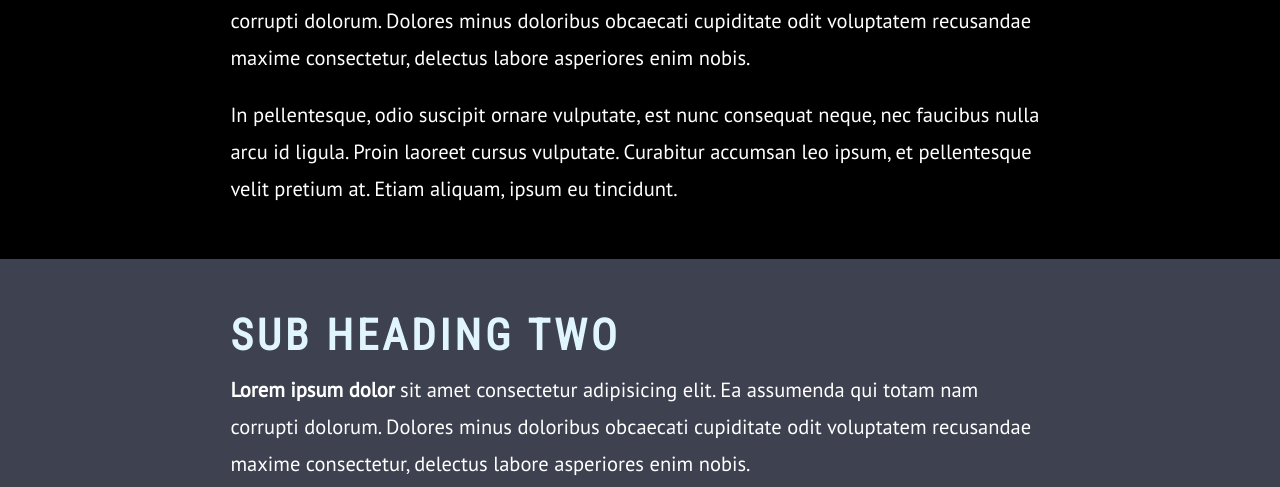
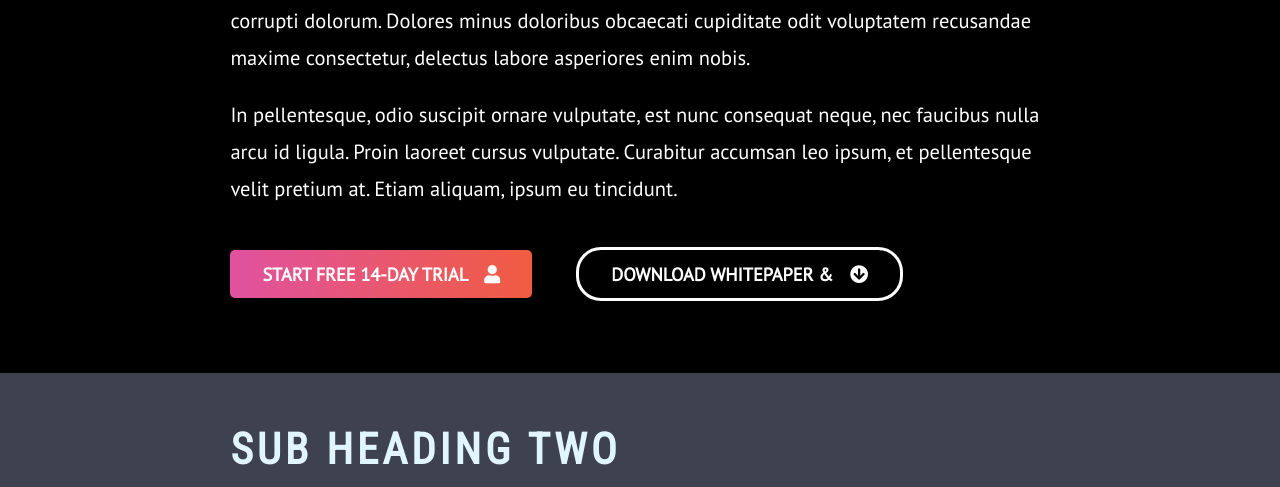
Before and after one commit to kerstie/kerstie.github.io, a plain HTML site: page page-11.html in a window 1280 px wide. Shown: the part 568-1055 px from the top of the page. Drawn offline with Linux system fonts and the light colour scheme.

Commit message:
button with icon

```diff
--- a/page-11.html
+++ b/page-11.html
@@ -14,6 +14,9 @@
 <link href="https://fonts.googleapis.com/css2?family=Roboto+Condensed&display=swap" rel="stylesheet">
 <link href="https://fonts.googleapis.com/css2?family=PT+Sans&display=swap" rel="stylesheet">
 
+<!-- Link to icons for Font Awesome 5 -->
+<link href="https://cdnjs.cloudflare.com/ajax/libs/font-awesome/5.14.0/css/all.min.css" rel="stylesheet" integrity="sha512-1PKOgIY59xJ8Co8+NE6FZ+LOAZKjy+KY8iq0G4B3CyeY6wYHN3yt9PW0XpSriVlkMXe40PTKnXrLnZ9+fkDaog==" crossorigin="anonymous">
+
 </head>
 
 <body>
@@ -29,6 +32,11 @@
         <p><b>Lorem ipsum dolor</b> sit amet consectetur adipisicing elit. Ea assumenda qui totam nam corrupti dolorum. Dolores minus doloribus obcaecati cupiditate odit voluptatem recusandae maxime consectetur, delectus labore asperiores enim nobis.</p>
 
         <p>In pellentesque, odio suscipit ornare vulputate, est nunc consequat neque, nec faucibus nulla arcu id ligula. Proin laoreet cursus vulputate. Curabitur accumsan leo ipsum, et pellentesque velit pretium at. Etiam aliquam, ipsum eu tincidunt.</p>
+
+        <a href="#" class="btn-solid btn-soft">Start free 14-day trial <i class="fas fa-user"></i></a>
+
+        <a href="#" class="btn-ghost btn-rounded">Download Whitepaper & <i class="fas fa-arrow-circle-down"></i></a>
+
     </div>
 
     <div class="container-block bg-dark-2">
--- a/style-11.css
+++ b/style-11.css
@@ -71,3 +71,63 @@ img { width: 100%; height: auto; display: block }
 
 /* Last paragraph at bottom of container block */
 .container-block p:last-child { margin-bottom: 0 }
+
+/* ===== BUTTON STYLES ===== */
+
+/* All button states */
+a.btn-solid {
+    color: white;
+    text-decoration: none;
+    padding: 12px 32px;
+    font-weight: bold;
+    text-transform: uppercase;
+    font-family: 'PT Sans', sans-serif;
+font-size: calc(16px + (19 - 16) * ((100vw - 320px) / (1600 - 320)));
+margin: 20px 40px 20px 0;
+display: inline-block;
+
+}
+
+/* Passive button states */
+a.btn-solid:link, a.btn-solid:visited {
+    background-image: linear-gradient(90deg,#e052a0,#f15c41);
+    transition: all 0.2s linear;
+
+}
+
+/* Interactive button states */
+a.btn-solid:focus, a.btn-solid:hover, a.btn-solid:active {
+    background-image: linear-gradient(90deg,#45C4E1,#4595E6);
+}
+
+/* ===== BUTTON STYLES ===== */
+
+/* All button states */
+a.btn-ghost {
+    text-decoration: none;
+    padding: 12px 32px;
+    font-weight: bold;
+    text-transform: uppercase;
+    font-family: 'PT Sans', sans-serif;
+font-size: calc(16px + (19 - 16) * ((100vw - 320px) / (1600 - 320)));
+margin: 20px 40px 20px 0;
+display: inline-block;
+}
+
+/* Passive button states */
+a.btn-ghost:link, a.btn-ghost:visited {
+    color: #fff;
+    border: solid 3px #fff;
+    transition: all 0.2s linear;
+}
+
+/* Interactive button states */
+a.btn-ghost:focus, a.btn-ghost:hover, a.btn-ghost:active {
+    color: lightblue;
+    border: solid 3px lightblue;
+}
+a.btn-soft { border-radius: 5px }
+a.btn-rounded { border-radius: 25px }
+a.btn-solid i, a.btn-ghost i {
+    margin-left: 12px;
+}
```
